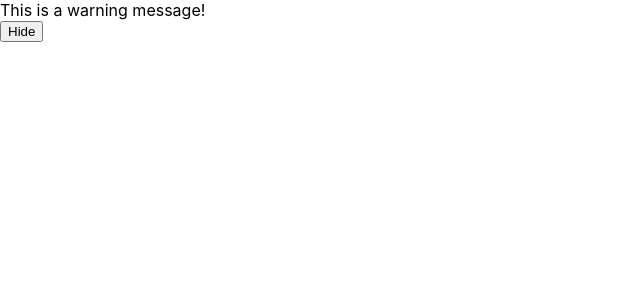
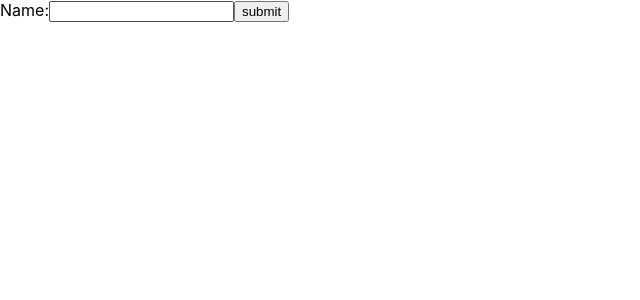
Before and after one commit to SonyNakarmi/ReactFamilarization, a React (Create React App) app: page / in a window 1280 px wide. Shown: the top 300 px of the page, without its empty margins (0-640 px from the left). Built offline with nearby package versions, Linux system fonts and the light colour scheme.

Commit message:
Controlled components to maintain state in React
-- Controlled components to maintain state in React

```diff
--- /dev/null
+++ b/src/ControlledComponents.js
@@ -0,0 +1,36 @@
+import React from 'react';
+console.log('-- Working with Forms --');
+// Example: An input form element whose value is controlled by React to maintain mutable state
+// by using “controlled component”.
+
+class NameForm extends React.Component {
+    constructor(props) {
+        super(props);
+        this.state = { value: '' };
+
+        this.handleChange = this.handleChange.bind(this);
+        this.handleSubmit = this.handleSubmit.bind(this);
+    }
+    handleChange(e) {
+        this.setState({ value: e.target.value });
+    }
+
+    handleSubmit(e) {
+        alert('A name was submitted: ' + this.state.value);
+        e.preventDefault();
+    }
+
+    render() {
+        return (
+            <form onSubmit={this.handleSubmit}>
+                <label>
+                    Name:
+                    <input type="text" value={this.state.value} onChange={this.handleChange} />
+                </label>
+                <input type="submit" value="submit" />
+            </form>
+        );
+    }
+}
+
+export default NameForm;
--- /dev/null
+++ b/src/Lists.js
@@ -0,0 +1,28 @@
+function ListItems(props){
+    return(
+        <li>
+            {props.value}
+        </li>
+    );
+}
+
+function Lists(props){
+    const numbers = props.nums;
+    const doubled = numbers.map((numbers) => numbers * 2);
+    // keys help react itdentify which items have changed and normally should be unique ID or index
+    // Better not to use index as a key for performance issues, component state issues and for changing order of items
+    // A good rule of thumb is that elements inside the map() call need keys.
+    // Keys serve as a hint to React but they don’t get passed to your components. If you need the same value in your component, pass it explicitly as a prop with a different name:
+    const listItems = numbers.map(number =>
+                <ListItems key={number.toString()}  value={number} />
+    );
+    return(
+        <div>
+           <p>Doubled list: {doubled}</p>
+           <hr/>
+           <ul>{listItems}</ul>
+        </div>
+    );
+}
+
+export default Lists;
--- a/src/index.js
+++ b/src/index.js
@@ -11,7 +11,9 @@ import './index.css';
 // import Greeting from './ConditionalRendering';
 //import LoginControl from './StatefulComponents';
 //import MailboxRenderer from './Conditional';
-import Page from './PreventRendering';
+// import Page from './PreventRendering';
+//import Lists from './Lists';
+import NameForm from './ControlledComponents';
 
 // Please import relevant components that you want to view from js files and use them in ReactDOM.render()
 // method as 1st param. Below is list of some params
@@ -20,7 +22,7 @@ import Page from './PreventRendering';
 // State & LifeCycle- call LifeCycleMetods.js file  component
 
 ReactDOM.render(
-    <Page />
+    <NameForm/>
     ,
   document.getElementById('root')
 );
@@ -33,3 +35,5 @@ reportWebVitals();
 // Example on components to use for Topic and files from which to import
 // 1. Inline if with logical operator - component <MailboxRenderer />, import import MailboxRenderer from './Conditional';
 // 2. StatefulComponent -  <LoginControl />,  import LoginControl from './StatefulComponents';
+// 3. For lists and keys -  <Lists nums={[1,2,3,4,5,6]}/> , import Lists from './Lists';
+// 4. Controlled components to maintain state in React - <NameForm />,
```
